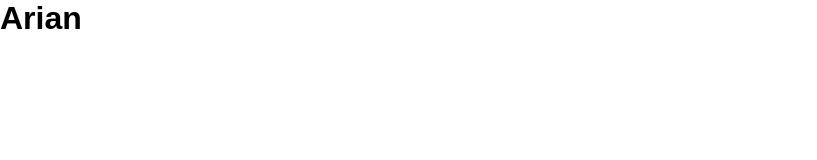
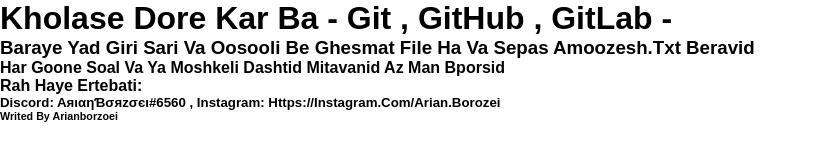
Before and after one commit to Arian-Borzoei/Amoozesh-Git---GitHub, a plain HTML site: page index.html in a window 1280 px wide. Shown: the whole page, without its empty margins (0-817 px from the left). Drawn offline with Linux system fonts and the light colour scheme.

Commit message:
html update1

```diff
--- a/index.html
+++ b/index.html
@@ -12,8 +12,17 @@
 <body>
 
     <h1>
-        arian
+        Kholase Dore Kar Ba - Git , GitHub , GitLab -
     </h1>
+
+    <h3> Baraye Yad Giri Sari Va oosooli Be Ghesmat File Ha Va Sepas Amoozesh.txt Beravid </h3>
+
+    <h4> Har Goone Soal Va Ya Moshkeli Dashtid Mitavanid Az Man Bporsid </h4>
+
+    <h4> Rah Haye Ertebati: </h4>
+    <h5> Discord: AяιαηƁσяzσєι#6560 , Instagram: https://instagram.com/arian.borozei </h5>
+
+    <h6> Writed By Arianborzoei </h6>
 
 </body>
 </html>
```
